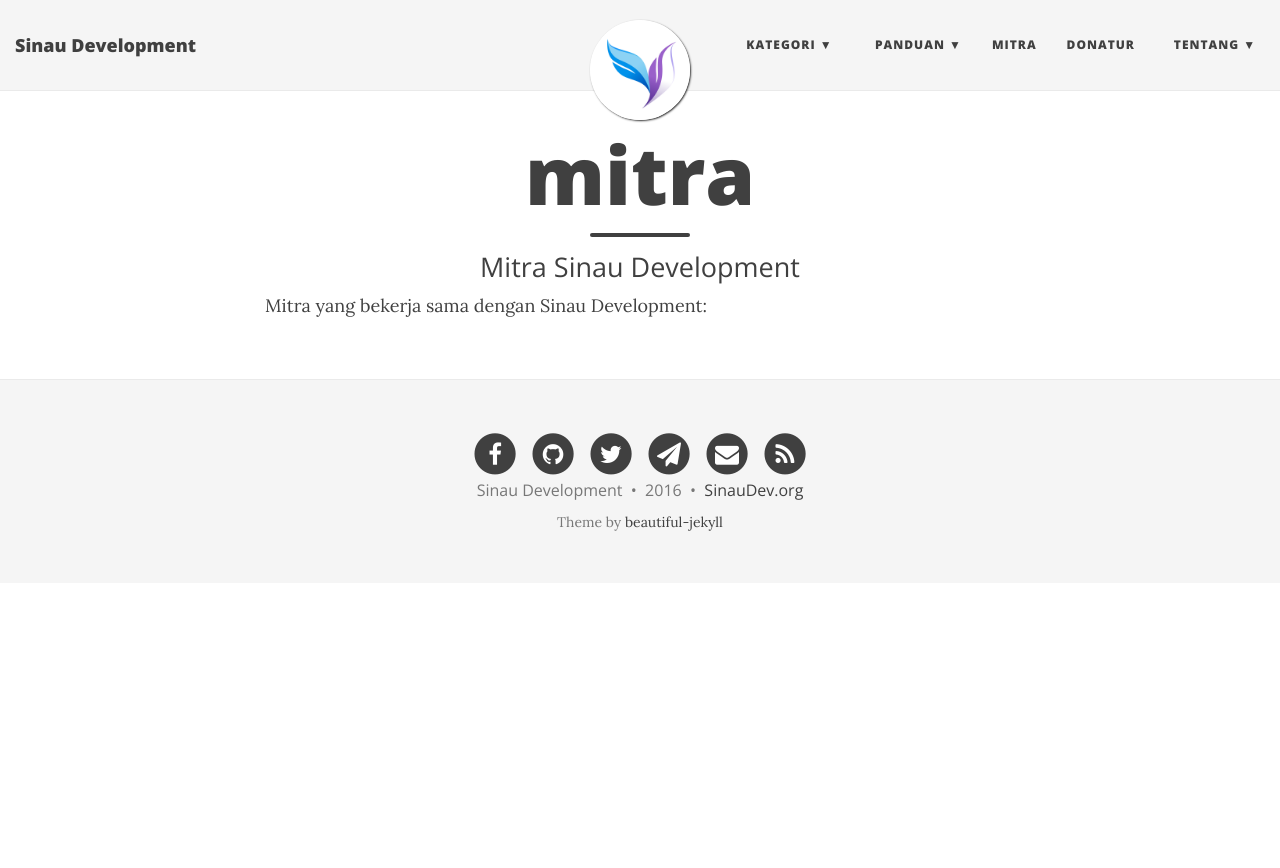
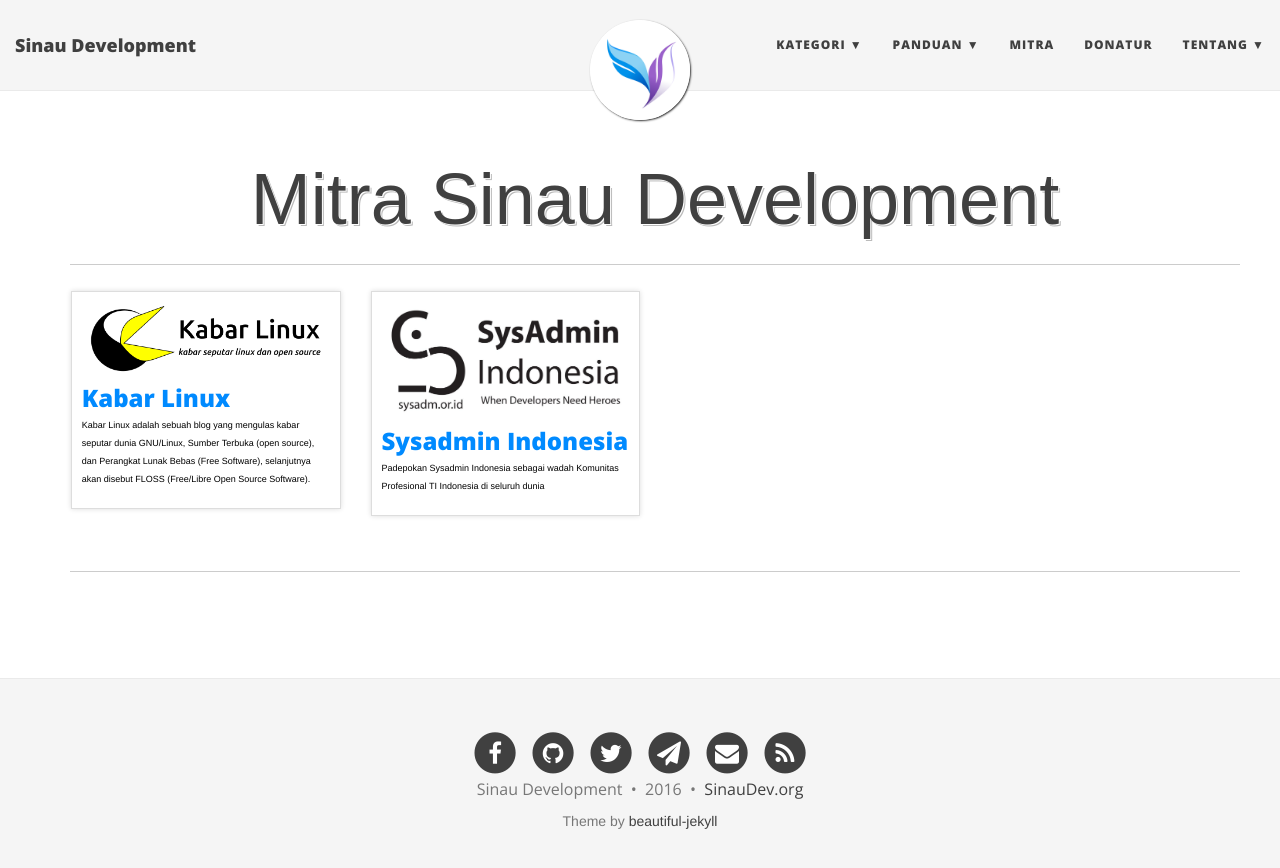
Before and after one commit to SinauDev/SinauDev.github.io, a Jekyll site: the page built from _pages/mitra.md, in a window 1280 px wide. Shown: the top 868 px of the page. Built offline with Jekyll 4.4.1, drawn with Linux system fonts in a browser that asks for light colours; nearby versions of some CDN libraries.

Commit message:
Menambahkan Halaman Mitra :)

```diff
--- a/_includes/head.html
+++ b/_includes/head.html
@@ -67,4 +67,6 @@
   <meta property="og:image" content="" />
   {% endif %}
 
+  <!-- Photo Gallery -->
+
 </head>
--- /dev/null
+++ b/_layouts/mitra.html
@@ -0,0 +1,193 @@
+---
+layout: default
+type: archive
+common-css:
+  - "/css/bootstrap.min.css"
+  - "/css/main.css"
+common-js:
+  - "/js/bootstrap.min.js"
+  - "/js/photo-gallery.js"
+---
+<html>
+<head>
+<style type="text/css">
+* {
+	margin: 0;
+	padding: 0;
+}
+body {
+	font-family: 'Helvetica Neue', arial, sans-serif;
+	font-weight: 200;
+}
+
+h1 {
+	font-family: 'Oswald', sans-serif;
+	font-size: 4em;
+	font-weight: 400;
+	margin: 0 0 20px;
+	text-align: center;
+	text-shadow: 1px 1px 0 #fff, 2px 2px 0 #bbb;
+}
+hr {
+	border-top: 1px solid #ccc;
+	border-bottom: 1px solid #fff;
+	margin: 25px 0;
+	clear: both;
+}
+.centered {
+	text-align: center;
+}
+.wrapper {
+	width: 100%;
+	padding: 30px 0;
+}
+.container {
+	width: 1200px;
+	margin: 0 auto;
+}
+ul.grid-nav {
+	list-style: none;
+	font-size: .85em;
+	font-weight: 200;
+	text-align: center;
+}
+ul.grid-nav li {
+	display: inline-block;
+}
+ul.grid-nav li a {
+	display: inline-block;
+	background: #999;
+	color: #fff;
+	padding: 10px 20px;
+	text-decoration: none;
+	border-radius: 4px;
+	-moz-border-radius: 4px;
+	-webkit-border-radius: 4px;
+}
+ul.grid-nav li a:hover {
+	background: #7b0;
+}
+ul.grid-nav li a.active {
+	background: #333;
+}
+.grid-container {
+	display: none;
+}
+/* ----- Image grids ----- */
+ul.rig {
+	list-style: none;
+	font-size: 0px;
+	margin-left: -2.5%; /* should match li left margin */
+}
+ul.rig li {
+	display: inline-block;
+	padding: 10px;
+	margin: 0 0 2.5% 2.5%;
+	background: #fff;
+	border: 1px solid #ddd;
+	font-size: 16px;
+	font-size: 1rem;
+	vertical-align: top;
+	box-shadow: 0 0 5px #ddd;
+	box-sizing: border-box;
+	-moz-box-sizing: border-box;
+	-webkit-box-sizing: border-box;
+}
+ul.rig li img {
+	max-width: 100%;
+	height: auto;
+	margin: 0 0 10px;
+}
+ul.rig li h3 {
+	margin: 0 0 5px;
+}
+ul.rig li p {
+	font-size: .9em;
+	line-height: 2em;
+	color: #000;
+}
+/* class for 2 columns */
+ul.rig.columns-2 li {
+	width: 47.5%; /* this value + 2.5 should = 50% */
+}
+/* class for 3 columns */
+ul.rig.columns-3 li {
+	width: 30.83%; /* this value + 2.5 should = 33% */
+}
+/* class for 4 columns */
+ul.rig.columns-4 li {
+	width: 22.5%; /* this value + 2.5 should = 25% */
+}
+
+@media (max-width: 1199px) {
+	.container {
+		width: auto;
+		padding: 0 10px;
+	}
+}
+
+@media (max-width: 480px) {
+	ul.grid-nav li {
+		display: block;
+		margin: 0 0 5px;
+	}
+	ul.grid-nav li a {
+		display: block;
+	}
+	ul.rig {
+		margin-left: 0;
+	}
+	ul.rig li {
+		width: 100% !important; /* over-ride all li styles */
+		margin: 0 0 20px;
+	}
+}
+</style>
+</head>
+
+<body>
+
+  <div class="wrapper">
+  	<div class="container">
+  		<h1>Mitra Sinau Development</h1>
+  		<hr />
+
+  		<div class="grid-container" style="display:block;">
+  			<ul class="rig columns-4">
+  				<li>
+  					<a href="http://kabarlinux.web.id"><img src="/img/logo-kabarlinux.png"/></a>
+  					<a href="http://kabarlinux.web.id"><h3>Kabar Linux</h3></a>
+  					<p>Kabar Linux adalah sebuah blog yang mengulas kabar seputar dunia GNU/Linux, Sumber Terbuka (open source), dan Perangkat Lunak Bebas (Free Software), selanjutnya akan disebut FLOSS (Free/Libre Open Source Software).</p>
+  				</li>
+  				<li>
+  					<a href="https://sysadm.or.id"><img src="/img/logo-sysadm.jpg" /></a>
+  					<a href="https://sysadm.or.id"><h3>Sysadmin Indonesia</h3></a>
+  					<p>Padepokan Sysadmin Indonesia sebagai wadah Komunitas Profesional TI Indonesia di seluruh dunia</p>
+  				</li>
+  			</ul>
+  		</div>
+
+  		<hr />
+  	</div>
+  	<!--/.container-->
+  </div>
+  <!--/.wrapper-->
+
+<script src="http://ajax.googleapis.com/ajax/libs/jquery/1.10.2/jquery.min.js" type="text/javascript"></script>
+<script type="text/javascript">
+$(document).ready(function() {
+	$('.grid-nav li a').on('click', function(event){
+		event.preventDefault();
+		$('.grid-container').fadeOut(500, function(){
+			$('#' + gridID).fadeIn(500);
+		});
+		var gridID = $(this).attr("data-id");
+
+		$('.grid-nav li a').removeClass("active");
+		$(this).addClass("active");
+	});
+});
+</script>
+
+</body>
+</html>
```
Also changed, not shown: _pages/mitra.md (+2 -2 lines), img/logo-kabarlinux.png (added), img/logo-sysadm.jpg (added).
